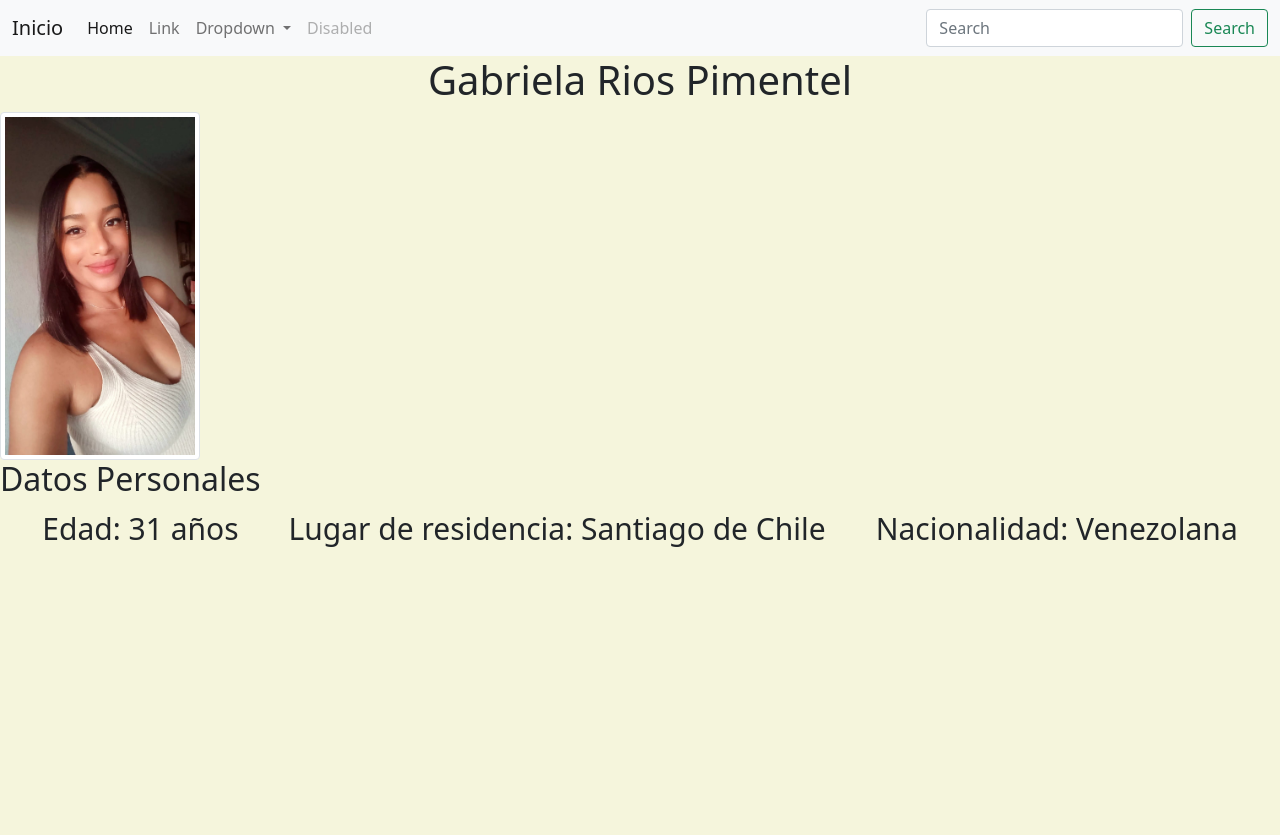
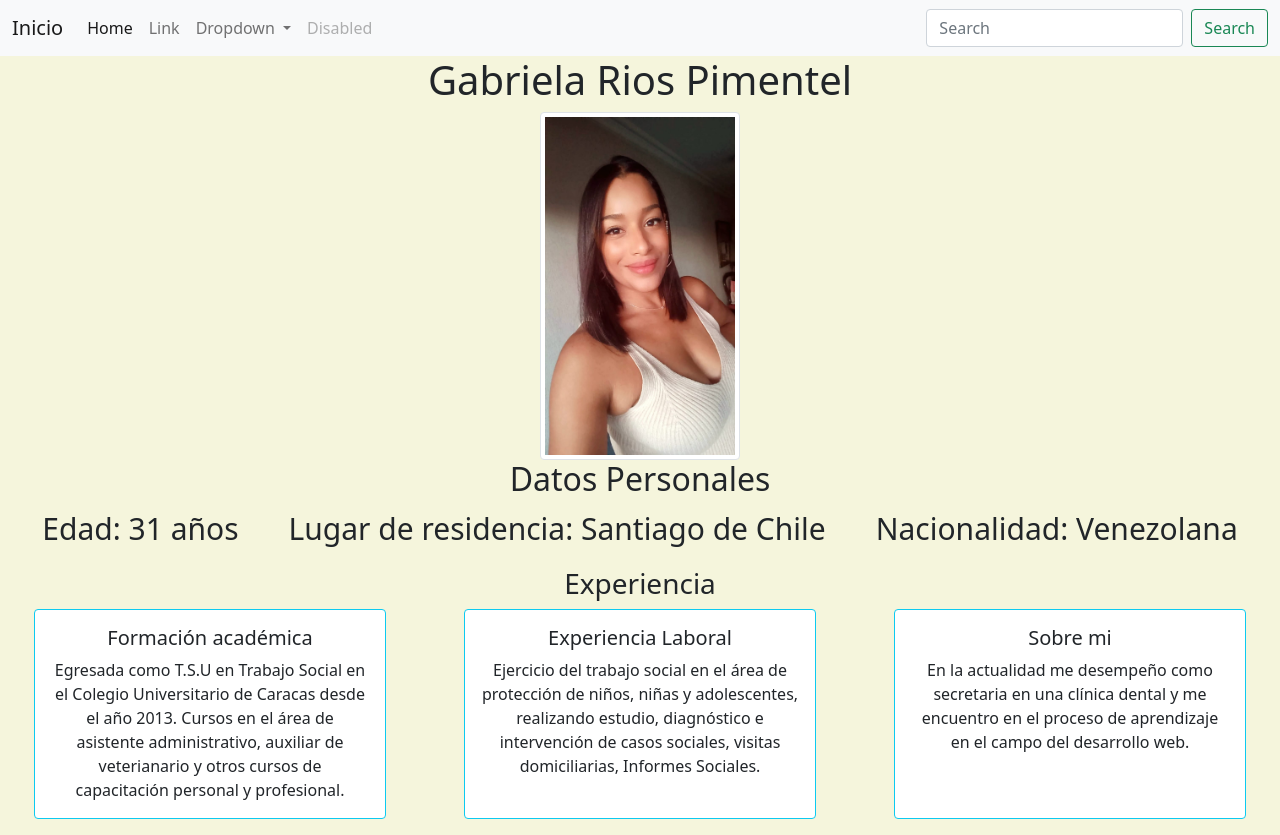
Before and after one commit to magdalenagprat/GabrielaRiosP.github.io, a plain HTML site: page index.html in a window 1280 px wide. Before the commit the page ends 800 px from the top, so only its background shows below. Drawn offline with nearby package versions, Linux system fonts and the light colour scheme.

Commit message:
agregar cards; modificando info y valores. Incluir nuevos estilos

```diff
--- a/assets/ccs/style.css
+++ b/assets/ccs/style.css
@@ -1,5 +1,6 @@
 body {
     background-color:beige;
+    text-align: center;
 }
 h1 {
     text-align: center;
@@ -10,5 +11,10 @@ h1 {
     display: flex;
     gap: 50px;
     font-size:30px
+}
 
+.cards {
+    display: flex;
+    gap: 10px;
+    justify-content: space-around;
 }
--- a/index.html
+++ b/index.html
@@ -54,5 +54,30 @@
         <p>Lugar de residencia: Santiago de Chile</p>
         <p>Nacionalidad: Venezolana</p>
        </div>
+       <h3>Experiencia</h3>
+
+       <div class="cards">
+        <div class="card border-info mb-3" style="max-width: 22rem;">
+
+            <div class="card-body">
+              <h5 class="card-title">Formación académica</h5>
+              <p class="card-text">Egresada como T.S.U en Trabajo Social en el Colegio Universitario de Caracas desde el año 2013. Cursos en el área de asistente administrativo, auxiliar de veterianario y otros cursos de capacitación personal y profesional.</p>
+            </div>
+          </div>
+          <div class="card border-info mb-3" style="max-width: 22rem;">
+
+            <div class="card-body">
+              <h5 class="card-title">Experiencia Laboral</h5>
+              <p class="card-text">Ejercicio del trabajo social en el área de protección de niños, niñas y adolescentes, realizando estudio, diagnóstico e intervención de casos sociales, visitas domiciliarias, Informes Sociales.</p>
+            </div>
+          </div>
+          <div class="card border-info mb-3" style="max-width: 22rem;">
+
+            <div class="card-body">
+              <h5 class="card-title">Sobre mi</h5>
+              <p class="card-text">En la actualidad me desempeño como secretaria en una clínica dental y me encuentro en el proceso de aprendizaje en el campo del desarrollo web.</p>
+            </div>
+          </div>
+       </div>
 </body>
 </html>
```
